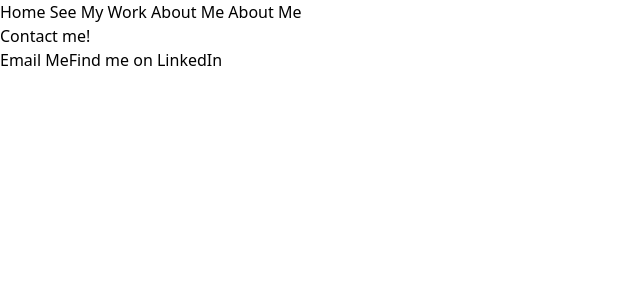
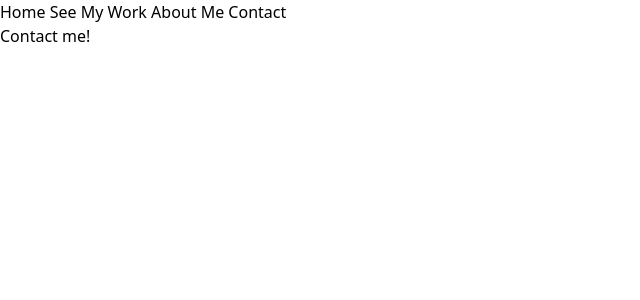
Before and after one commit to megrde93/MegansPortfolio, a React (Create React App) app: page /Contact in a window 1280 px wide. Shown: the top 300 px of the page, without its empty margins (0-640 px from the left). Built offline with nearby package versions, Linux system fonts and the light colour scheme.

Commit message:
contact page

```diff
--- a/src/App.js
+++ b/src/App.js
@@ -12,7 +12,7 @@ function App() {
         <Link to="/"> Home</Link>
         <Link to="/PastWork"> See My Work</Link>
         <Link to="/AboutMe"> About Me</Link>
-        <Link to="Contact"> About Me</Link>
+        <Link to="Contact"> Contact </Link>
       </header>
       <Routes>
         <Route path="/" element={<HomePage />} />
--- a/src/components/Contact.js
+++ b/src/components/Contact.js
@@ -5,10 +5,6 @@ const Contact = () => {
   return (
     <div>
       <h1>Contact me!</h1>
-      <Link>Email Me</Link>
-      <Link to="https://www.linkedin.com/in/megan-deray/">
-        Find me on LinkedIn
-      </Link>
     </div>
   );
 };
```
